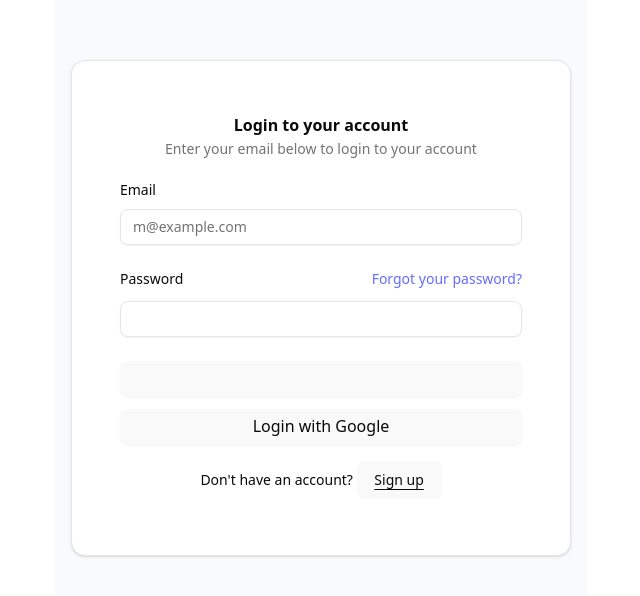
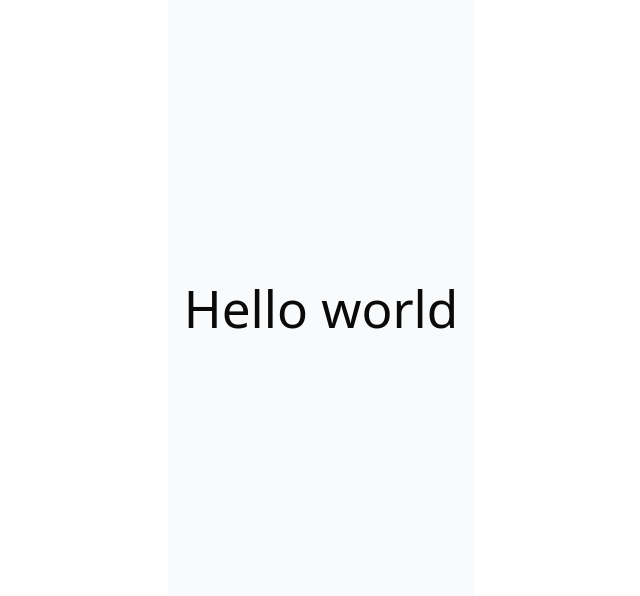
Before and after one commit to alex-k-exe/my-future, a React (Vite) app: page / in a window 1280 px wide. Shown: the part 124-720 px from the top of the page, without its empty margins (319-959 px from the left). Built offline with nearby package versions, Linux system fonts and the light colour scheme.

Commit message:
Router w/ home

```diff
--- a/src/App.tsx
+++ b/src/App.tsx
@@ -1,26 +1,22 @@
-import { useState } from "react";
 import "./App.css";
 import { LoginForm } from "./pages/Login.tsx";
 import { RegisterForm } from "./pages/Register.tsx";
+import { BrowserRouter as Router, Route, Routes } from "react-router-dom";
+import Home from "./pages/Home.tsx";
 
 function App() {
-    const [currentPage, setCurrentPage] = useState<"login" | "register">(
-        "login",
-    );
-
-    const showRegister = () => setCurrentPage("register");
-    const showLogin = () => setCurrentPage("login");
-
     return (
-        <div className="min-h-screen bg-gray-50 flex items-center justify-center p-4">
-            <div className="w-full max-w-4xl">
-                {currentPage === "login" ? (
-                    <LoginForm onShowRegister={showRegister} />
-                ) : (
-                    <RegisterForm onBackToLogin={showLogin} />
-                )}
+        <Router>
+            <div className="min-h-screen bg-gray-50 flex items-center justify-center p-4">
+                <div className="w-full max-w-4xl">
+                    <Routes>
+                        <Route path="/" element={<Home />} />
+                        <Route path="/login" element={<LoginForm />} />
+                        <Route path="/register" element={<RegisterForm />} />
+                    </Routes>
+                </div>
             </div>
-        </div>
+        </Router>
     );
 }
 
--- /dev/null
+++ b/src/pages/Home.tsx
@@ -0,0 +1,5 @@
+function Home() {
+    return <h1>Hello world</h1>;
+}
+
+export default Home;
```
